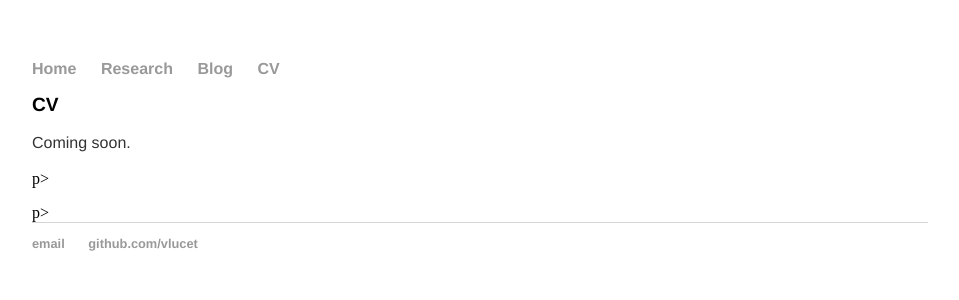
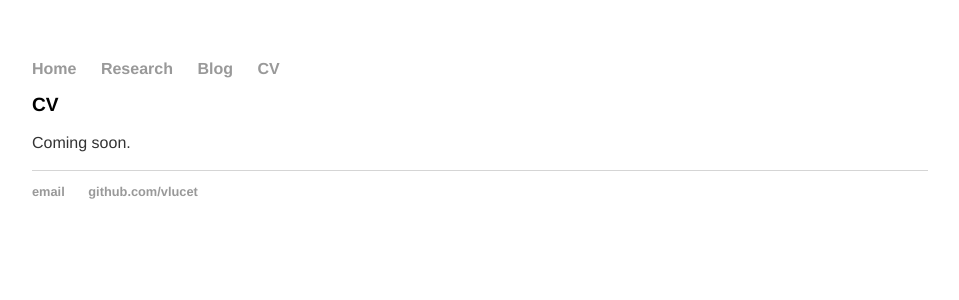
Before and after one commit to lpmi-13/vlucet.github.io, a Jekyll site: the page built from cv/index.html, in a window 1280 px wide. Shown: the top 300 px of the page, without its empty margins (160-1119 px from the left). Built offline with Jekyll 4.4.1, drawn with Linux system fonts in a browser that asks for light colours.

Commit message:
Update index.html

```diff
--- a/cv/index.html
+++ b/cv/index.html
@@ -3,5 +3,5 @@ layout: default
 title: CV
 ---
     <h1>{{ page.title }}</h1>
-<p> Coming soon. </p>p>
-<p> {{ site.CV }} </p>p>
+<p> Coming soon. </p>
+<p> {{ site.CV }} </p>
```
